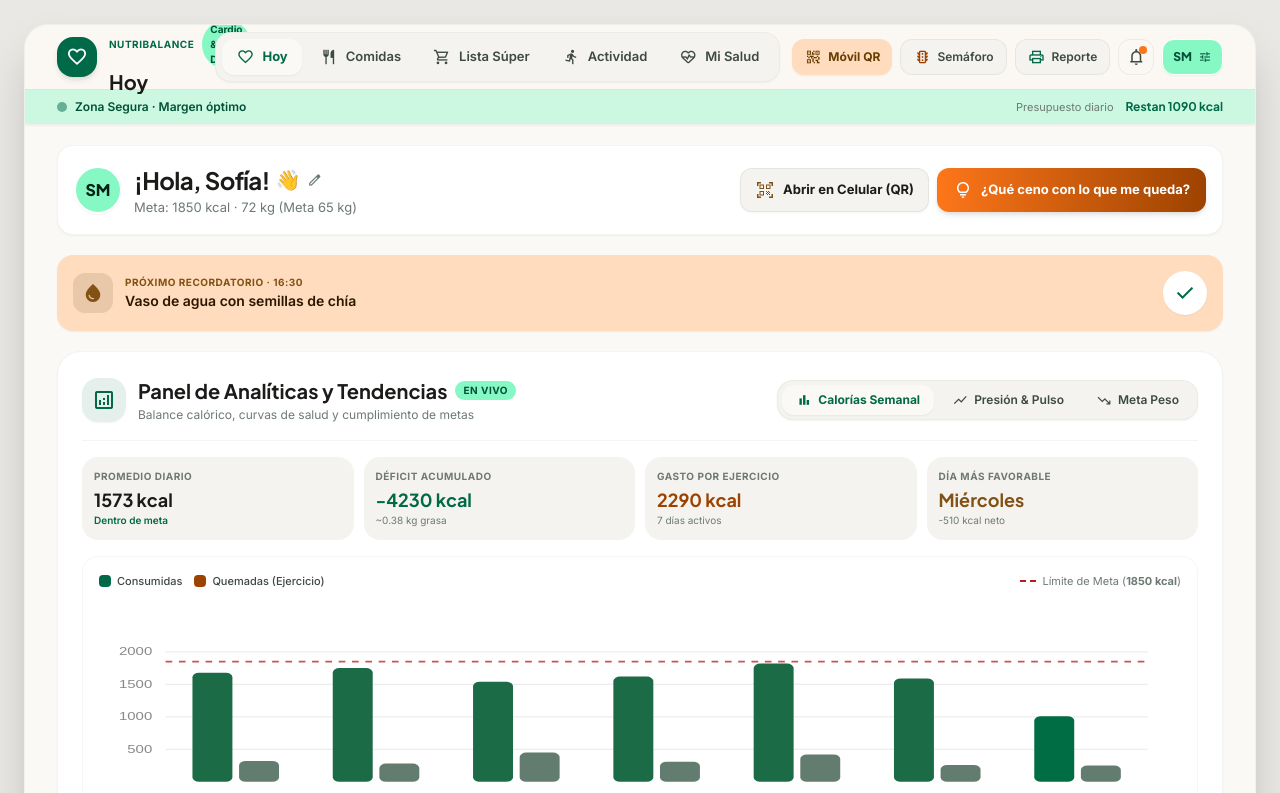
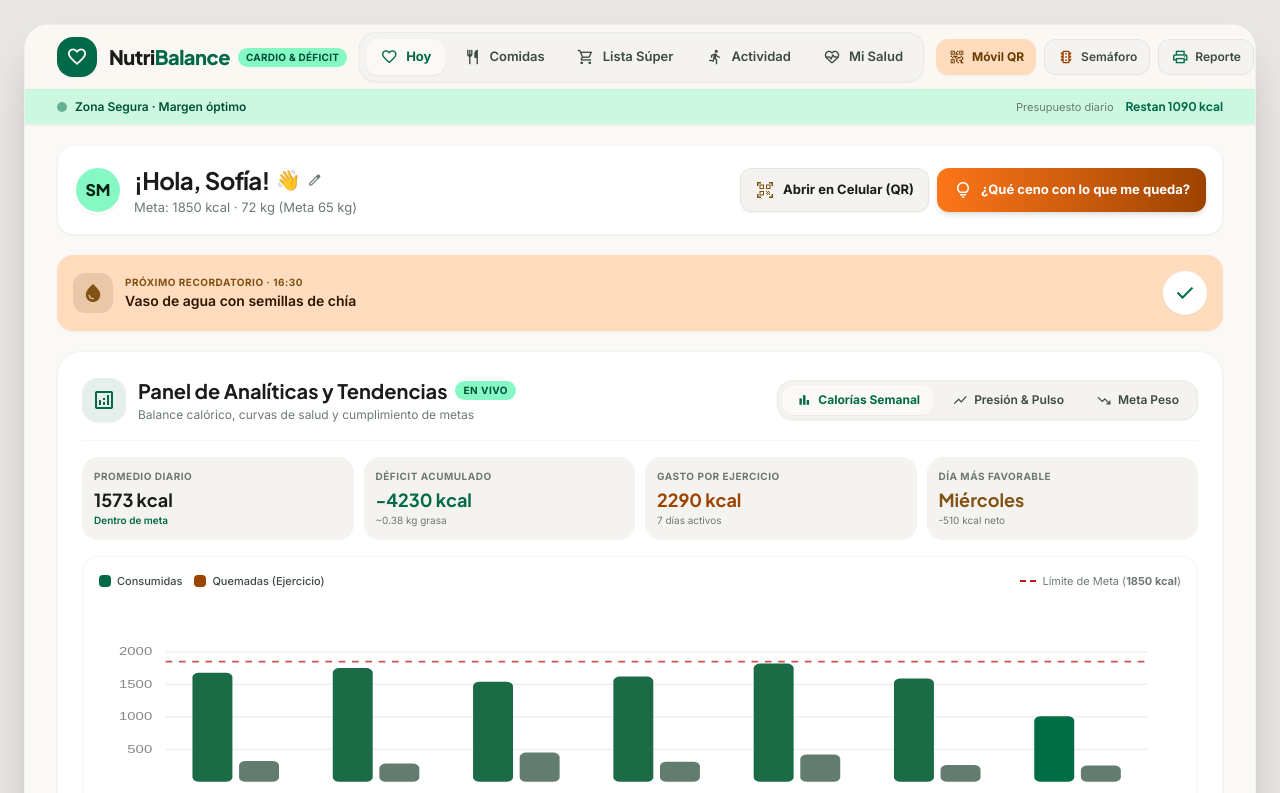
Before and after one commit to kmilo1978/NutriBalance, a plain HTML site: page index.html in a window 1280 px wide. Shown: the top 793 px of the page. Drawn offline with nearby package versions, Linux system fonts and the light colour scheme.

Commit message:
Fix navbar header brand alignment, remove redundant desktop label and prevent badge overflow

```diff
--- a/index.html
+++ b/index.html
@@ -103,16 +103,16 @@
     <header class="sticky top-0 w-full z-40 pt-safe bg-surface/90 backdrop-blur-xl border-b border-outline-variant/20 shadow-sm">
       <div class="h-16 px-4 lg:px-8 flex items-center justify-between gap-3">
         <!-- Logo & Title -->
-        <div class="flex items-center gap-3 min-w-0 cursor-pointer" onclick="switchTab('hoy')">
-          <div class="w-10 h-10 rounded-2xl bg-primary flex items-center justify-center shrink-0 shadow-md">
+        <div class="flex items-center gap-3 shrink-0 cursor-pointer" onclick="switchTab('hoy')">
+          <div class="w-10 h-10 rounded-2xl bg-primary flex items-center justify-center shrink-0 shadow-sm transition-transform hover:scale-105">
             <span class="material-symbols-outlined text-on-primary text-[22px]">favorite</span>
           </div>
-          <div class="flex flex-col min-w-0">
+          <div class="flex flex-col justify-center">
             <div class="flex items-center gap-2">
-              <span class="text-[10px] font-extrabold text-primary uppercase tracking-wider">NutriBalance</span>
-              <span class="hidden sm:inline-block px-2 py-0.5 rounded-full bg-primary-fixed text-on-primary-fixed-variant text-[10px] font-bold">Cardio & Déficit</span>
-            </div>
-            <h1 id="header-title" class="font-display text-[18px] lg:text-[20px] font-bold text-on-surface truncate leading-tight">Hoy</h1>
+              <span class="font-display text-[18px] lg:text-[20px] font-extrabold text-on-surface tracking-tight whitespace-nowrap">Nutri<span class="text-primary">Balance</span></span>
+              <span class="hidden sm:inline-flex items-center px-2 py-0.5 rounded-full bg-primary-fixed text-on-primary-fixed-variant text-[10px] font-extrabold tracking-wide uppercase whitespace-nowrap shrink-0">Cardio & Déficit</span>
+            </div>
+            <span id="header-title" class="lg:hidden text-[11px] font-bold text-primary leading-none mt-0.5">Hoy</span>
           </div>
         </div>
 
```
Also changed, not shown: styles.css.
